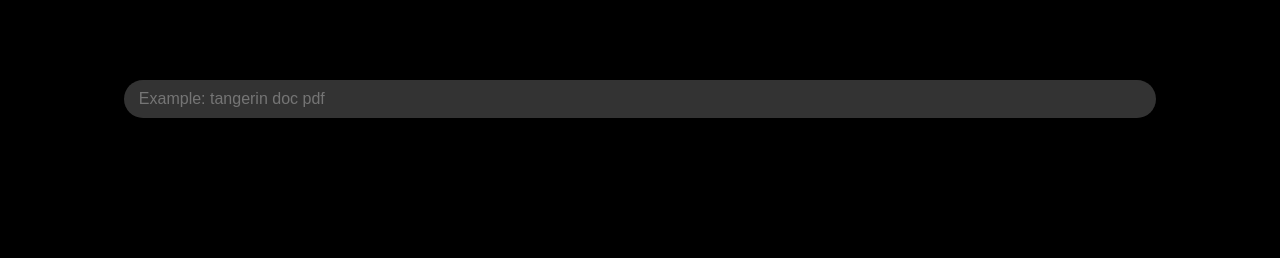
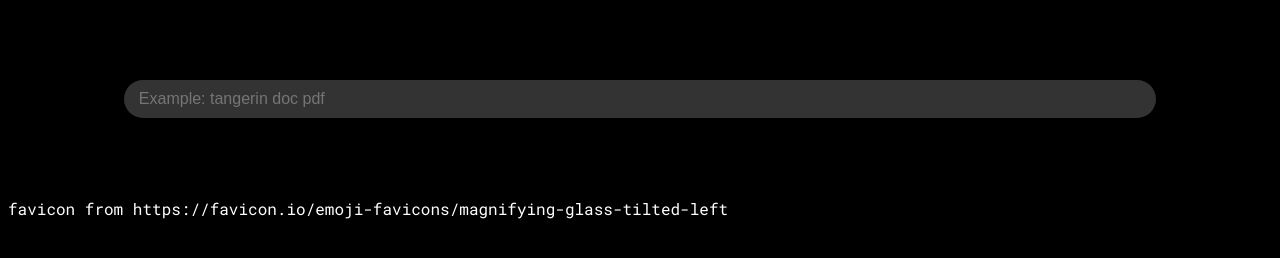
Before and after one commit to norrml/seARRch, a plain HTML site: page index.html in a window 1280 px wide. Drawn offline with Linux system fonts and the light colour scheme.

Commit message:
Update index.html

```diff
--- a/index.html
+++ b/index.html
@@ -102,5 +102,6 @@ body {
             })
             .catch(error => console.error('Error fetching the file list:', error));
     </script>
+    favicon from https://favicon.io/emoji-favicons/magnifying-glass-tilted-left
 </body>
 </html>
```
